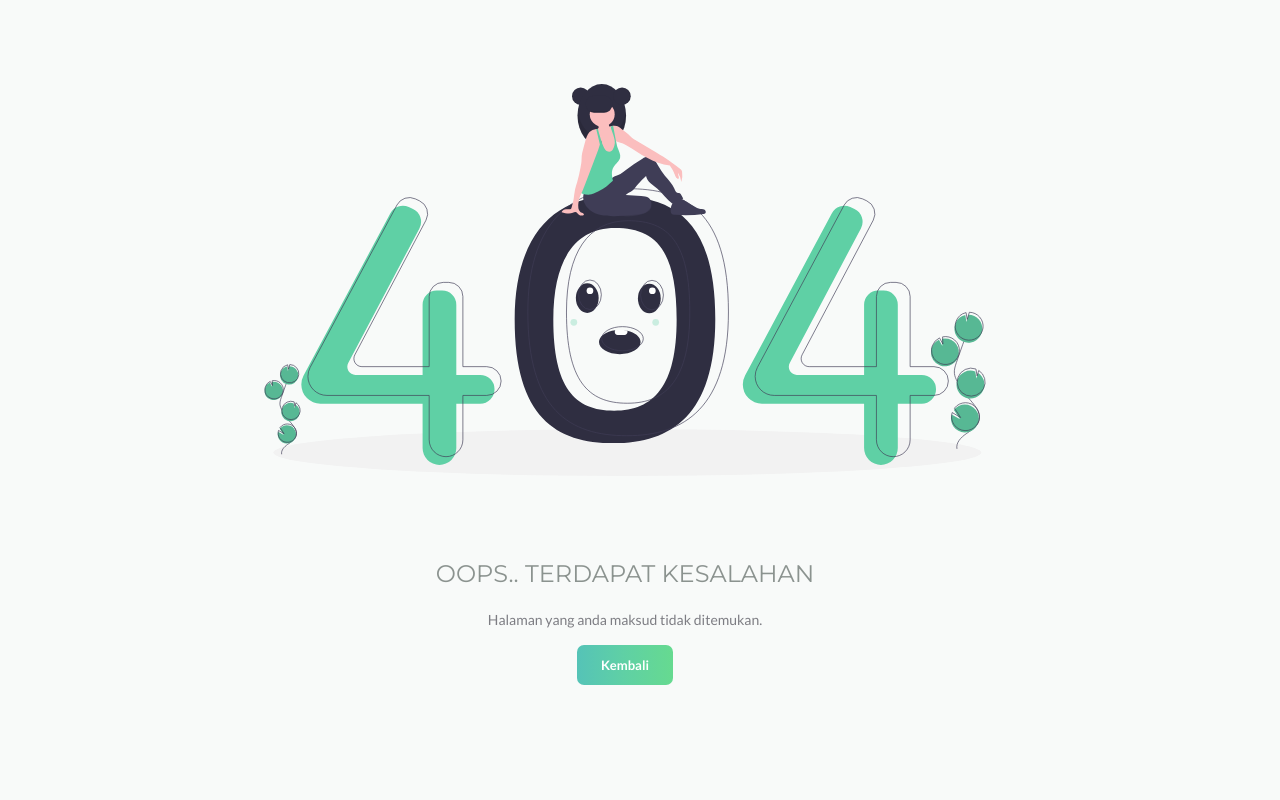
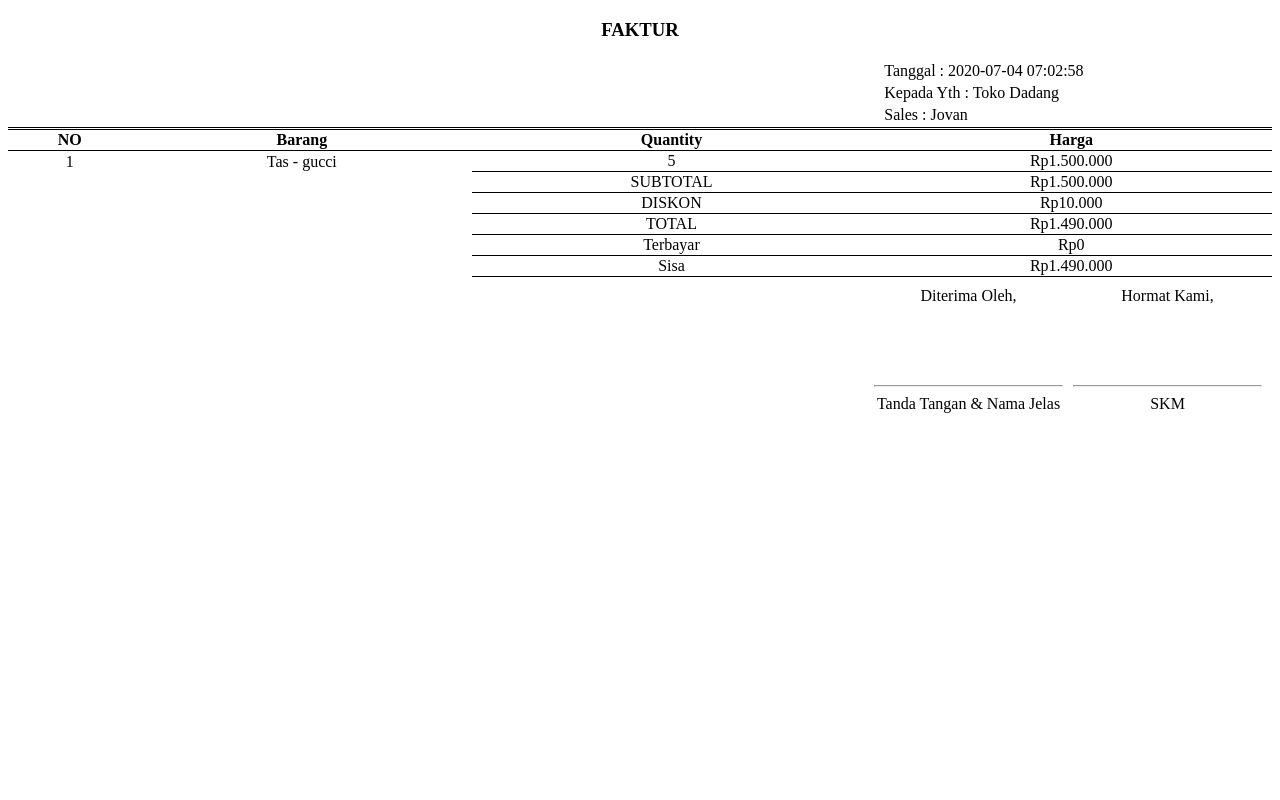
Before and after one commit to zikazama/SI_sales_gudang, a CodeIgniter app: page /sisagu/admin/laporan_penjualan/print/10 in a window 1280 px wide. Run offline with CodeIgniter, Linux system fonts and the light colour scheme; the visitor is signed in with stand-in values (Sample User, id 1); data comes from the database, SQL or seed files in the repository.

Commit message:
update faktur

```diff
--- a/application/controllers/admin/Laporan_penjualan.php
+++ b/application/controllers/admin/Laporan_penjualan.php
@@ -138,6 +138,23 @@ class Laporan_penjualan extends CI_Controller
 		}
 	}
 
+	public function print($id_transaksi){
+		$this->load->model('transaksi_sales_m');
+		$this->load->model('item_transaksi_m');
+		$this->load->model('pembayaran_m');
+		$data_transaksi = $this->transaksi_sales_m->read_full_where(array('id_transaksi_sales' => $id_transaksi))->result_array();
+		$data_item = $this->item_transaksi_m->read_full_where(array('id_transaksi_sales' => $id_transaksi))->result_array();
+		$data_pembayaran = $this->pembayaran_m->read_where(array('id_transaksi_sales' => $id_transaksi))->result_array();
+		$data_pembayaran_masuk = $this->pembayaran_m->pembayaran_masuk(array('id_transaksi_sales' => $id_transaksi))->row_array();
+		$data = array(
+			'transaksi' => $data_transaksi,
+			'item' => $data_item,
+			'pembayaran' => $data_pembayaran,
+			'pembayaran_masuk' => $data_pembayaran_masuk
+		);
+		$this->load->view('template_faktur',$data);
+	}
+
 	private function export()
 	{
 		$this->load->model('item_transaksi_m');
--- a/application/views/sales/form_penjualan.php
+++ b/application/views/sales/form_penjualan.php
@@ -36,7 +36,7 @@
 									<select id="namaBarang" class="form-control" tabindex="-1" style="width: 100%">
 										<option value="0" disabled selected>Pilih Barang</option>
 										<?php foreach ($parsing['barang'] as $data) { ?>
-											<option value="<?= $data['id_barang'] ?>"><?= $data['nama_barang'] ?> - <?= $data['merek'] ?></option>
+											<option value="<?= $data['id_barang'] ?>"><?= $data['nama_barang'] ?> - <?= $data['merek'] ?> | Stok : <?= $data['stok'] ?></option>
 										<?php } ?>
 
 									</select>
--- a/application/views/sales/penjualanku_semua.php
+++ b/application/views/sales/penjualanku_semua.php
@@ -65,9 +65,9 @@
 									<td>
 										<a href="<?= base_url('penjualanku/detail/').$data['id_transaksi_sales'] ?>"><button
 												type="submit" class="btn btn-primary">Detail</button></a>
-										<hr>
+										<!-- <hr>
 										<a href="<?= base_url('penjualanku/print/').$data['id_transaksi_sales'] ?>"><button
-												type="submit" class="btn btn-info">Print</button></a>
+												type="submit" class="btn btn-info">Print</button></a> -->
 									</td>
 								</tr>
 								<?php $no++; }
--- /dev/null
+++ b/application/views/template_faktur.php
@@ -0,0 +1,186 @@
+<!DOCTYPE html>
+<html lang="en">
+
+<head>
+    <meta charset="UTF-8">
+    <meta name="viewport" content="width=device-width, initial-scale=1.0">
+    <title>Faktur</title>
+    <style>
+        .konten {
+            max-width: 297mm;
+        }
+
+        h3 {
+            text-align: center;
+        }
+
+        table.beda {
+            width: 100%;
+
+        }
+
+        td.barang,
+        th.barang,
+        tr.barang {
+            border-top: 1px solid black;
+            border-bottom: 1px solid black;
+            border-collapse: collapse;
+        }
+
+        table.barang {
+            border-top: 1px solid black;
+            border-collapse: collapse;
+        }
+
+        /*
+        td.description,
+        th.description {
+            width: 75px;
+            max-width: 75px;
+        }
+
+        td.no,
+        th.no {
+            width: 20px;
+            max-width: 20px;
+            word-break: break-all;
+        }
+
+        td.quantity,
+        th.quantity {
+            width: 20px;
+            max-width: 20px;
+            word-break: break-all;
+        }
+
+        td.price,
+        th.price {
+            width: 60px;
+            max-width: 60px;
+            word-break: break-all;
+        } */
+        table.barang {
+            width: 100%;
+            text-align: center;
+        }
+
+        .hide {
+            border-bottom: none;
+        }
+
+        .double {
+            border-top: double;
+        }
+
+        div.signature {
+            width: 50mm;
+            text-align: center;
+        }
+        div.row {
+            display: table;
+    width: 100%; /*Optional*/
+    table-layout: fixed; /*Optional*/
+    border-spacing: 10px; /*Optional*/
+        }
+        div.column {
+            display: table-cell;
+        }
+    </style>
+</head>
+
+<body>
+    <h3>FAKTUR</h3>
+    <table class="beda">
+        <tr>
+            <td style="width: 230mm"></td>
+            <td>Tanggal : <?= $transaksi[0]['waktu'] ?></td>
+        </tr>
+        <tr>
+            <td style="width: 230mm"></td>
+            <td>Kepada Yth : Toko <?= $transaksi[0]['nama_toko'] ?></td>
+
+        </tr>
+        <tr>
+            <td style="width: 230mm"></td>
+            <td>Sales : <?= $transaksi[0]['nama_sales'] ?></td>
+        </tr>
+    </table>
+
+    <table class="barang">
+        <thead>
+            <tr class="double">
+                <th class="no barang">NO</th>
+
+                <th class="description barang">Barang</th>
+                <th class="quantity barang">Quantity</th>
+                <th class="price barang">Harga</th>
+            </tr>
+        </thead>
+        <tbody>
+            <?php foreach ($item as $data) {
+                $no = 1; ?>
+                <tr class="">
+                    <td class="no "><?= $no ?></td>
+                    <td class="description "><?= $data['nama_barang'] . ' - ' . $data['merek'] ?></td>
+                    <td class="quantity "><?= $data['kuantitas'] ?></td>
+                    <td class="price ">Rp<?= number_format($data['subtotal'], 0, ',', '.') ?></td>
+                </tr>
+            <?php $no++;
+            } ?>
+            <tr class="">
+                <td class="no hide"></td>
+                <td class="quantity hide"></td>
+                <td class="description barang">SUBTOTAL</td>
+                <td class="price barang">Rp<?= number_format($transaksi[0]['total'], 0, ',', '.') ?></td>
+            </tr>
+            <tr class="">
+                <td class="no hide"></td>
+                <td class="quantity hide"></td>
+                <td class="description barang">DISKON</td>
+                <td class="price barang">Rp<?= number_format($transaksi[0]['diskon'], 0, ',', '.') ?></td>
+            </tr>
+            <tr class="">
+                <td class="no hide"></td>
+                <td class="quantity hide"></td>
+                <td class="description barang">TOTAL</td>
+                <td class="price barang">Rp<?= number_format($transaksi[0]['total'] - $transaksi[0]['diskon'], 0, ',', '.') ?></td>
+            </tr>
+            <tr class="">
+                <td class="no hide"></td>
+                <td class="quantity hide"></td>
+                <td class="description barang">Terbayar</td>
+                <td class="price barang">Rp<?= number_format($pembayaran_masuk['pembayaran_masuk'], 0, ',', '.') ?></td>
+            </tr>
+            <tr class="">
+                <td class="no hide"></td>
+                <td class="quantity hide"></td>
+                <td class="description barang">Sisa</td>
+                <td class="price barang">Rp<?= number_format(($transaksi[0]['total'] - $transaksi[0]['diskon']) - $pembayaran_masuk['pembayaran_masuk'], 0, ',', '.') ?></td>
+            </tr>
+
+        </tbody>
+    </table>
+
+    <div class="row">
+        <div class="column keterangan">
+
+        </div>
+        <div class="column signature">
+            Diterima Oleh,
+            <br><br><br><br><br>
+            <hr>
+            Tanda Tangan & Nama Jelas
+        </div>
+        <div class="column signature">
+            Hormat Kami,
+            <br><br><br><br><br>
+            <hr>
+            SKM
+        </div>
+    </div>
+    <script>
+        window.print();
+    </script>
+</body>
+
+</html>
```
